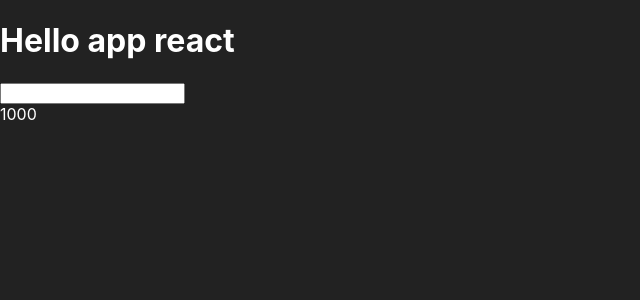
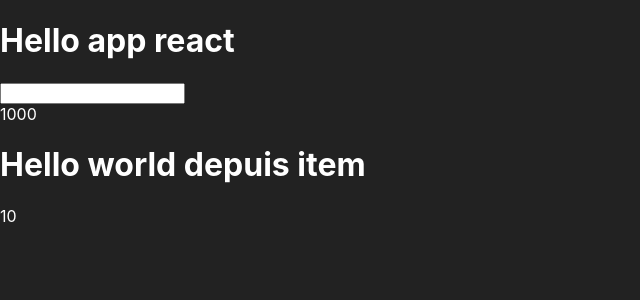
Before and after one commit to EddyTerosier/ReactCourse, a React (Create React App) app in the folder REACTLEARNING/react-app/: page / in a window 1280 px wide. Shown: the top 300 px of the page, without its empty margins (0-640 px from the left). Built offline with nearby package versions, Linux system fonts and the light colour scheme; the HTML template or start-up script is replaced by a standard one.

Commit message:
START useState()

```diff
--- a/REACTLEARNING/react-app/src/App.js
+++ b/REACTLEARNING/react-app/src/App.js
@@ -1,11 +1,20 @@
+import {useState} from "react"
+import Item from "./Item"
+
 
 function App() {
+
+  // console.log(useState(10));
+
+  const [monState, setMonState] = useState(10);
   return (
     <div className="App">
       <h1>Hello app react</h1>
       <input type="texte" />
       <br/>
       {true ? 1000 : "abc"}
+      <Item />
+      {monState}
     </div>
   );
 }
--- /dev/null
+++ b/REACTLEARNING/react-app/src/Item.js
@@ -0,0 +1,10 @@
+"use strict";
+
+function Item() {
+  return (
+    <>
+      <h1>Hello world depuis item</h1>
+    </>
+  );
+}
+export default Item;
```
